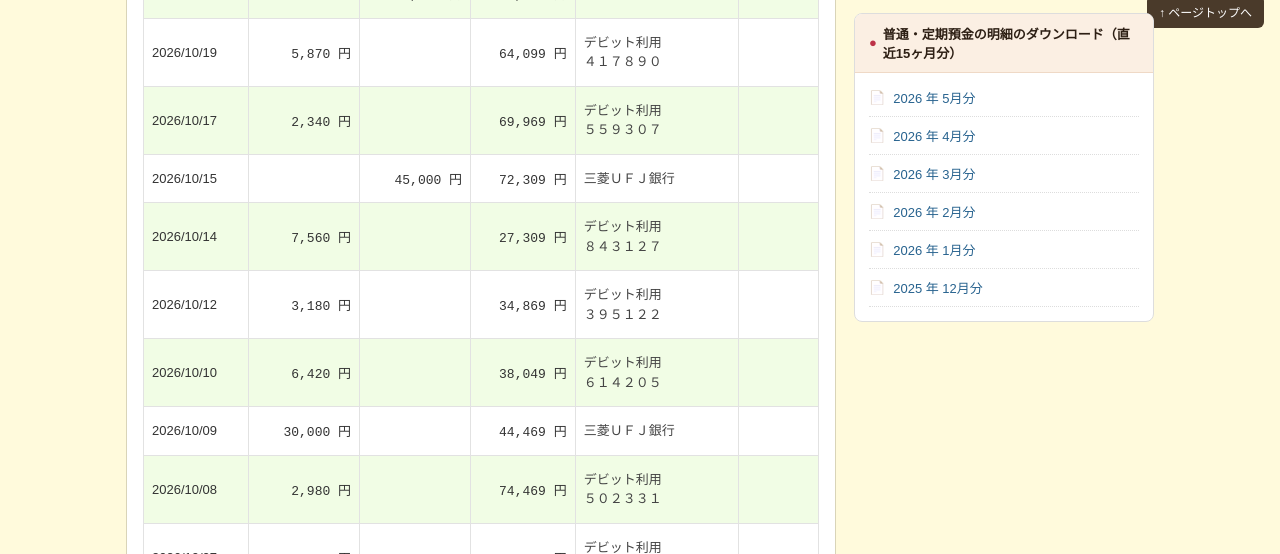
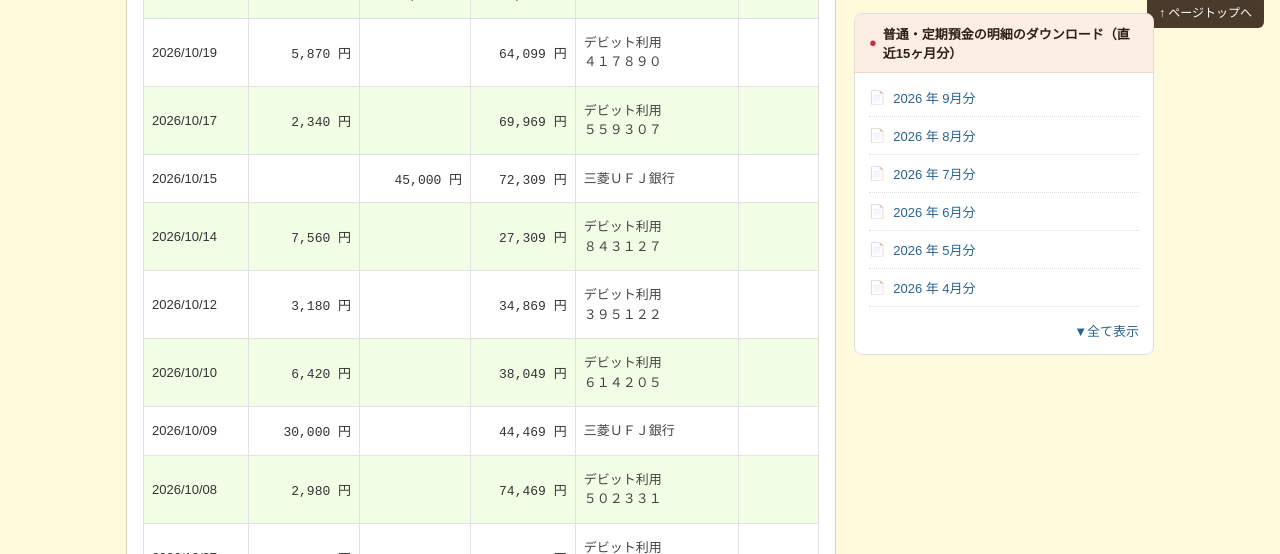
Before and after one commit to nakagiri3019-design/web-passbook, a plain HTML site: page passbook.html in a window 1280 px wide. Shown: the part 756-1310 px from the top of the page. Drawn offline with Linux system fonts and the light colour scheme.

Commit message:
セフン銀行通帳: ダウンロード明細を6ヶ月表示＋全て表示で15ヶ月に
Co-Authored-By: Claude Opus 5.5 <noreply@anthropic.com>

```diff
--- a/passbook.html
+++ b/passbook.html
@@ -212,6 +212,11 @@
   .dl-list a{display:flex;align-items:center;gap:8px;padding:9px 0;border-bottom:1px dotted #ddd;color:#28638f;text-decoration:none;font-size:13px;}
   .dl-list a::before{content:"📄";filter:grayscale(.4) sepia(.2) hue-rotate(200deg);}
   .dl-list a:hover{text-decoration:underline;}
+  .dl-list a.dl-more{display:none;}
+  .dl-list.open a.dl-more{display:flex;}
+  .dl-toggle{padding:0 14px 14px;text-align:right;font-size:13px;}
+  .dl-toggle a{color:#28638f;text-decoration:none;}
+  .dl-toggle a:hover{text-decoration:underline;}
 
   /* ===== footer ===== */
   .footer-sky{position:relative;height:120px;background:var(--cream);overflow:hidden;}
@@ -373,14 +378,24 @@
 
         <div class="box dl">
           <div class="box-h"><span class="dot">●</span> 普通・定期預金の明細のダウンロード（直近15ヶ月分）</div>
-          <div class="dl-list">
+          <div class="dl-list" id="dlList">
+            <a href="#">2026 年 9月分</a>
+            <a href="#">2026 年 8月分</a>
+            <a href="#">2026 年 7月分</a>
+            <a href="#">2026 年 6月分</a>
             <a href="#">2026 年 5月分</a>
             <a href="#">2026 年 4月分</a>
-            <a href="#">2026 年 3月分</a>
-            <a href="#">2026 年 2月分</a>
-            <a href="#">2026 年 1月分</a>
-            <a href="#">2025 年 12月分</a>
+            <a href="#" class="dl-more">2026 年 3月分</a>
+            <a href="#" class="dl-more">2026 年 2月分</a>
+            <a href="#" class="dl-more">2026 年 1月分</a>
+            <a href="#" class="dl-more">2025 年 12月分</a>
+            <a href="#" class="dl-more">2025 年 11月分</a>
+            <a href="#" class="dl-more">2025 年 10月分</a>
+            <a href="#" class="dl-more">2025 年 9月分</a>
+            <a href="#" class="dl-more">2025 年 8月分</a>
+            <a href="#" class="dl-more">2025 年 7月分</a>
           </div>
+          <div class="dl-toggle"><a href="#" onclick="var l=document.getElementById('dlList');this.textContent=l.classList.toggle('open')?'▲折りたたむ':'▼全て表示';return false;">▼全て表示</a></div>
         </div>
       </aside>
 
```
